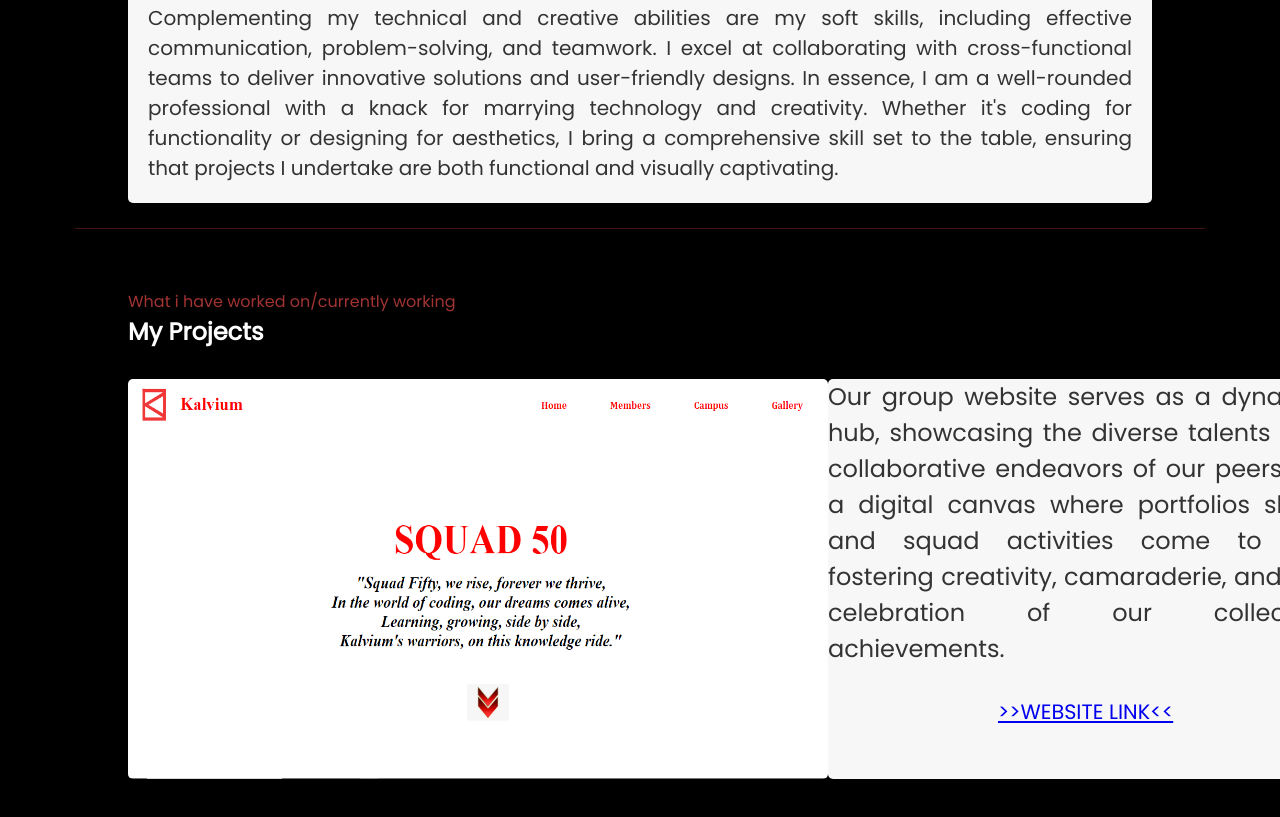
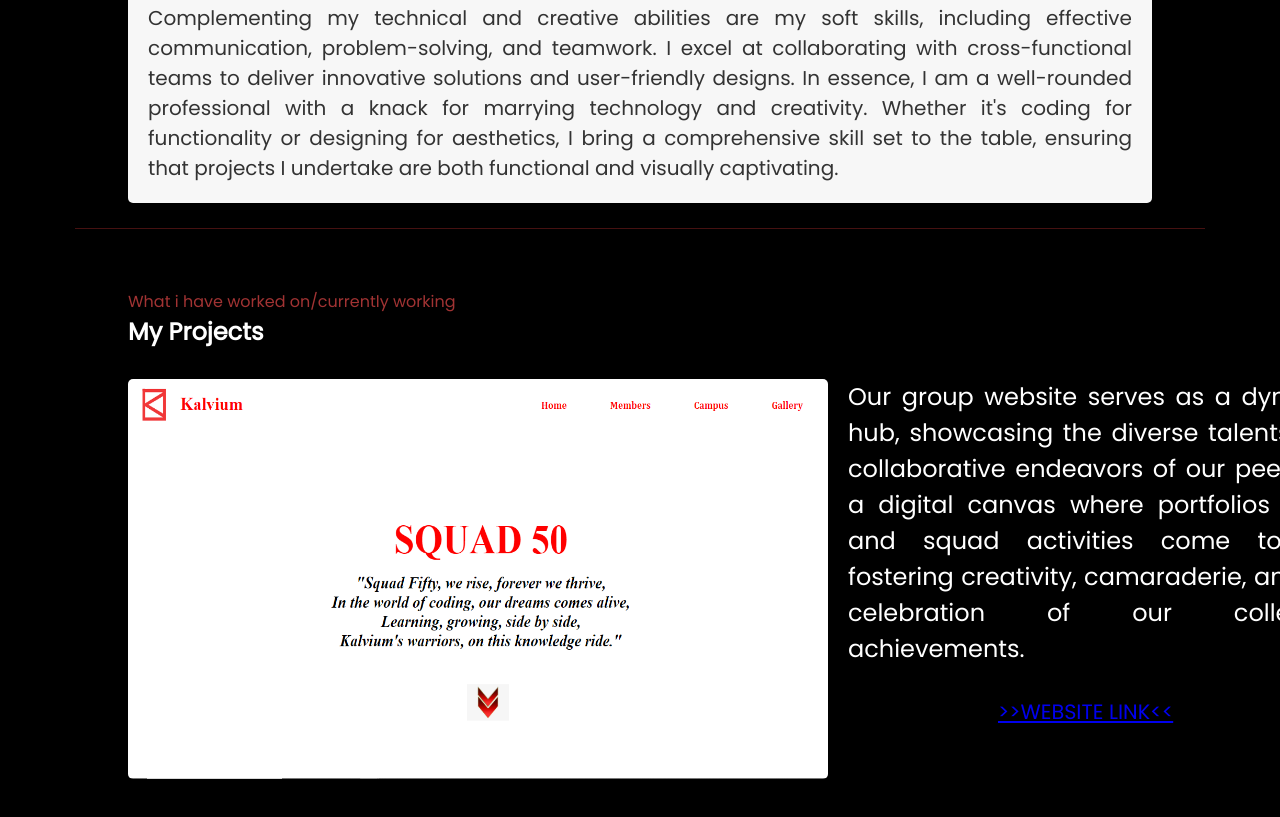
Before and after one commit to Abhishek122k/my-portfolio, a plain HTML site: page index.html in a window 1280 px wide. Shown: the part 1370-2187 px from the top of the page. Drawn offline with nearby package versions, Linux system fonts and the light colour scheme.

Commit message:
projects

```diff
--- a/styles.css
+++ b/styles.css
@@ -181,11 +181,11 @@ hr {
   height: 400px;
   width: 500px;
   position: relative;
-  right: -700px;
+  right: -720px;
   top: -407px;
   font-size: 1.5rem;
-  color: #333;
-  background-color: #f7f7f7;
+  /* color: #333; */
+  /* background-color: #f7f7f7; */
   /* padding: 20px; */
   border-radius: 5px;
   max-width: 1200px;
```
